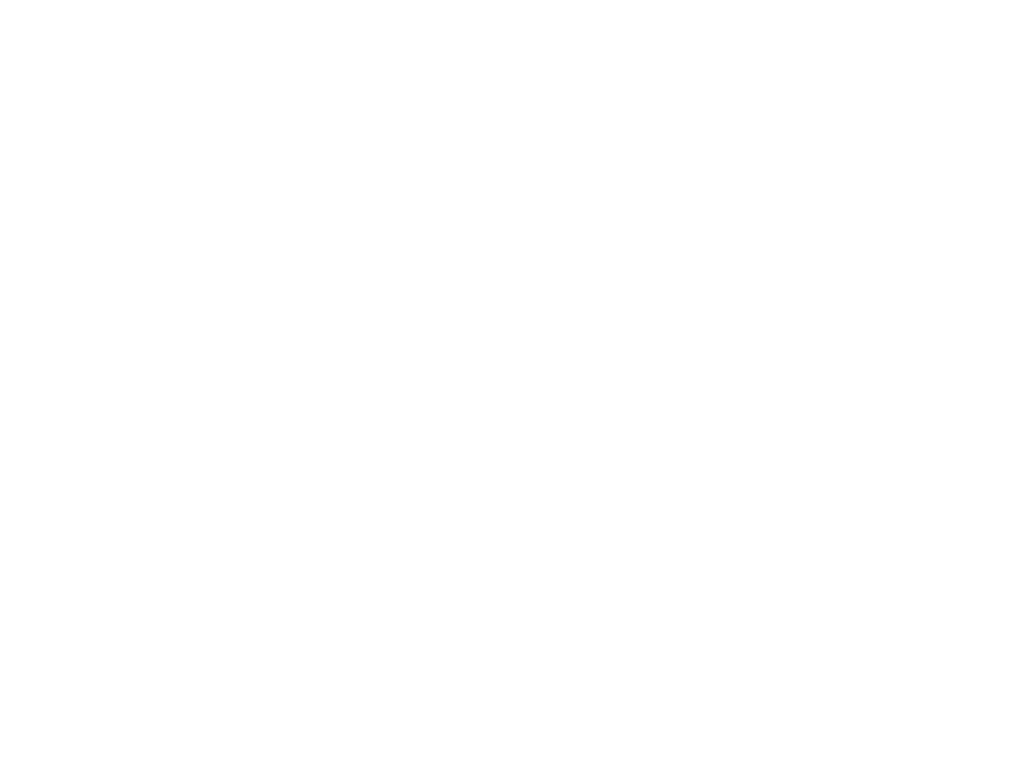
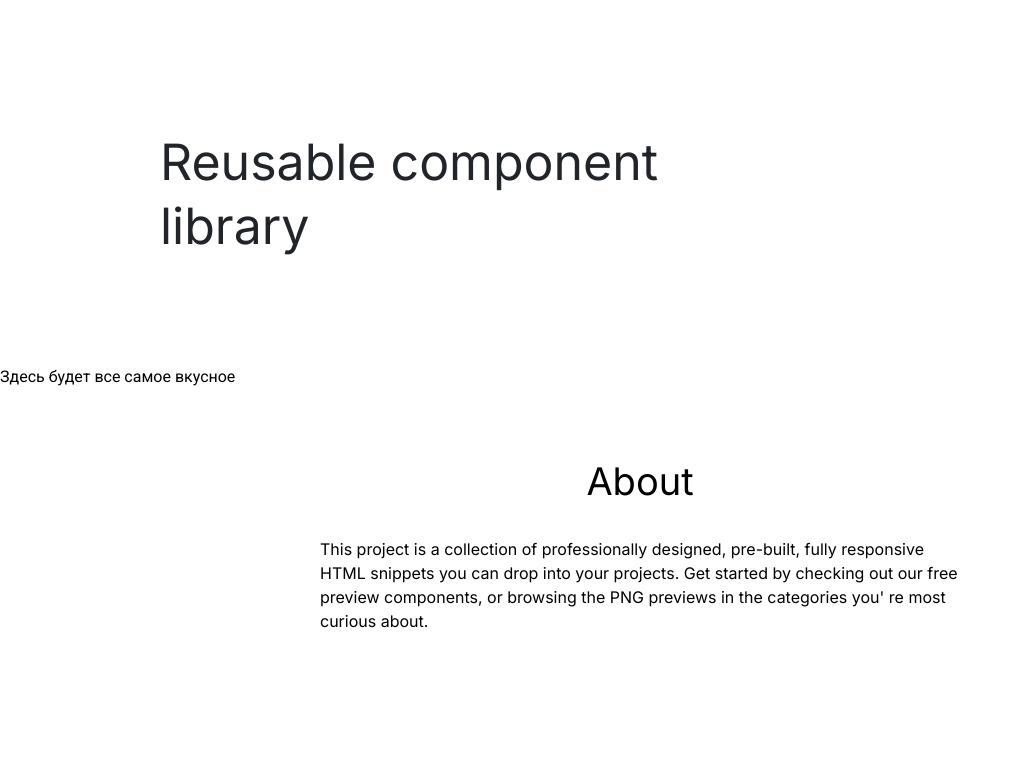
Before and after one commit to js-tasks-ru/htmlcss-20211125_pavelmaks648, a website: page index.html in a window 1280 px wide. Shown: the whole page, without its empty margins (0-1020 px from the left). Drawn offline with Linux system fonts and the light colour scheme.

Commit message:
03-01-Fix2

```diff
--- a/03-lection1/01-button/button.css
+++ b/03-lection1/01-button/button.css
@@ -17,3 +17,8 @@
     border-radius: 8px;
     transition: opacity 200ms ease-in-out, background 200ms ease-in-out;
 }
+
+.button:disabled {
+    border: 1px solid var(--grey-3);
+    pointer-events: none;
+}
--- a/assets/css/main.css
+++ b/assets/css/main.css
@@ -1,10 +1,11 @@
 @import '../fonts/fonts.css';
+@import '../../components/header/header.css';
+@import '../../components/footer/foter.css';
 :root {
     --white: #ffffff;
     --black: #212429;
     --pink: #F784AD;
     --purple: #7048E8;
-    --purple-1: #5028c6;
     --blue: #374FC7;
     --blue-1: #4263EB;
     --blue-2: #2342C0;
--- a/assets/fonts/fonts.css
+++ b/assets/fonts/fonts.css
@@ -1 +1,2 @@
 @import url('https://fonts.googleapis.com/css2?family=Roboto:ital,wght@0,100;0,300;0,400;0,500;0,700;0,900;1,100;1,300;1,400;1,500;1,700;1,900&display=swap');
+@import url('https://fonts.googleapis.com/css2?family=Inter&display=swap');
--- /dev/null
+++ b/components/footer/__content/footer__content.css
@@ -0,0 +1,10 @@
+.footer__content {
+    max-width: 640px;
+    font-family: Inter;
+    font-style: normal;
+    font-weight: normal;
+    font-size: 16px;
+    line-height: 24px;
+    margin: 0px;
+    padding-bottom: 136px;
+}
--- /dev/null
+++ b/components/footer/__title/footer__title.css
@@ -0,0 +1,10 @@
+.footer__title {
+    font-family: Inter;
+    font-style: normal;
+    font-weight: 500;
+    font-size: 38px;
+    line-height: 48px;
+    margin: 0px;
+    padding-top: 71px;
+    padding-bottom: 32px;
+}
--- /dev/null
+++ b/components/footer/foter.css
@@ -0,0 +1,8 @@
+@import '../footer/__title/footer__title.css';
+@import '../footer/__content/footer__content.css';
+.footer {
+    display: flex;
+    flex-direction: column;
+    justify-content: center;
+    align-items: center;
+}
--- /dev/null
+++ b/components/header/__title/header__title.css
@@ -0,0 +1,9 @@
+.header__title {
+    font-family: Inter;
+    font-style: normal;
+    font-weight: 500;
+    font-size: 50px;
+    line-height: 64px;
+    padding: 96px 610px 77px 160px;
+    color: var(--black);
+}
--- /dev/null
+++ b/components/header/header.css
@@ -0,0 +1,5 @@
+@import '../header/__title/header__title.css';
+.header {
+    display: block;
+    max-width: 1440px;
+}
--- a/index.html
+++ b/index.html
@@ -3,12 +3,23 @@
 <html lang="ru">
 
 <head>
-    <link rel="stylesheet" href="./assets/css/normalize.css">
-    <link rel="stylesheet" href="./assets/css/main.css">
+    <link rel=" stylesheet " href="./assets/css/normalize.css ">
+    <link rel="stylesheet " href="./assets/css/main.css ">
+    <title>Главная страница</title>
 </head>
 
 <body>
-
+    <header class="header ">
+        <h1 class="header__title ">Reusable component library</h1>
+    </header>
+    <main>
+        <span>Здесь будет все самое вкусное</span>
+    </main>
+    <footer class="footer ">
+        <h2 class="footer__title ">About</h2>
+        <p class="footer__content ">This project is a collection of professionally designed, pre-built, fully responsive HTML snippets you can drop into your projects. Get started by checking out our free preview components, or browsing the PNG previews in the categories you' re
+            most curious about.</p>
+    </footer>
 </body>
 
 </html>
```
Also changed, not shown: 03-lection1/01-button/_alternate/button_alternate.css (+5 -3 lines).
